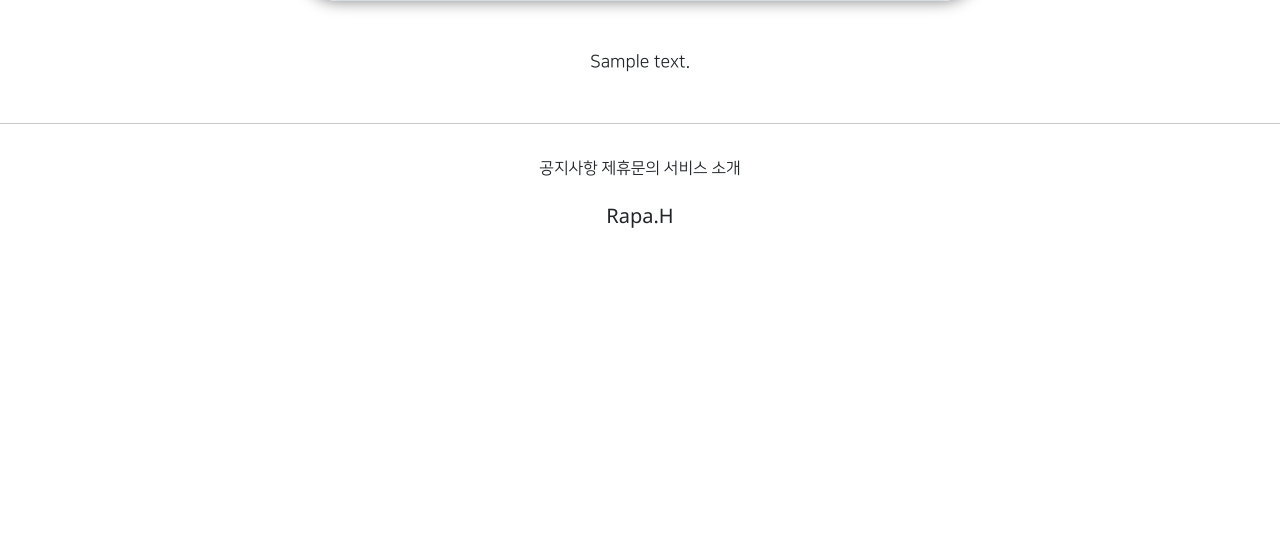
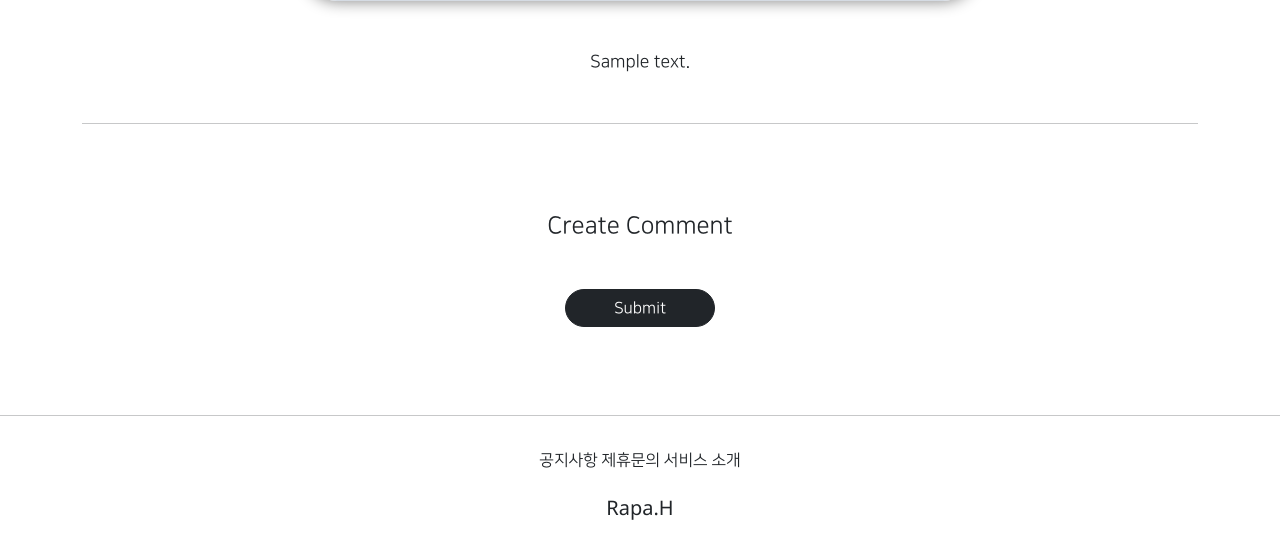
Before and after one commit to amuse777/gis_2ban_Hong, a Django app: template articleapp/templates/articleapp/detail.html in a window 1280 px wide. Shown: the part 916-1460 px from the top of the page. Before the commit the page ends 1168 px from the top, so only its background shows below. Run offline with Django 3.2, Linux system fonts and the light colour scheme; the template is opened without the code that fills it: most values are stand-ins (such as "Sample title", 1, 10 or a date in 2020); some libraries are stand-ins or nearby versions.

Commit message:
8/9 commentapp - 4

```diff
--- a/articleapp/templates/articleapp/detail.html
+++ b/articleapp/templates/articleapp/detail.html
@@ -33,6 +33,13 @@
             </div>
             {% endif %}
         </div>
+
+        <hr>
+
+        <div class="text-center my-4">
+            {#  댓글 작성 폼 및 댓글  #}
+            {%  include 'commentapp/create.html' %}
+        </div>
     </div>
 
 {% endblock %}
--- a/articleapp/views.py
+++ b/articleapp/views.py
@@ -5,10 +5,12 @@ from django.shortcuts import render
 from django.urls import reverse_lazy, reverse
 from django.utils.decorators import method_decorator
 from django.views.generic import CreateView, DetailView, UpdateView, DeleteView, ListView
+from django.views.generic.edit import FormMixin
 
 from articleapp.decorators import article_ownership_required
 from articleapp.forms import ArticleCreationForm
 from articleapp.models import Article
+from commentapp.forms import CommentCreationForm
 
 
 @method_decorator(login_required, 'get')
@@ -26,8 +28,9 @@ class ArticleCreateView(CreateView):
         return reverse('articleapp:detail', kwargs={'pk': self.object.pk})
 
 
-class ArticleDetailView(DetailView):
+class ArticleDetailView(DetailView, FormMixin):
     model = Article
+    form_class = CommentCreationForm
     context_object_name = 'target_article'
     template_name = 'articleapp/detail.html'
 
```
Also changed, not shown: commentapp/templates/commentapp/create.html (+0 -8 lines).
